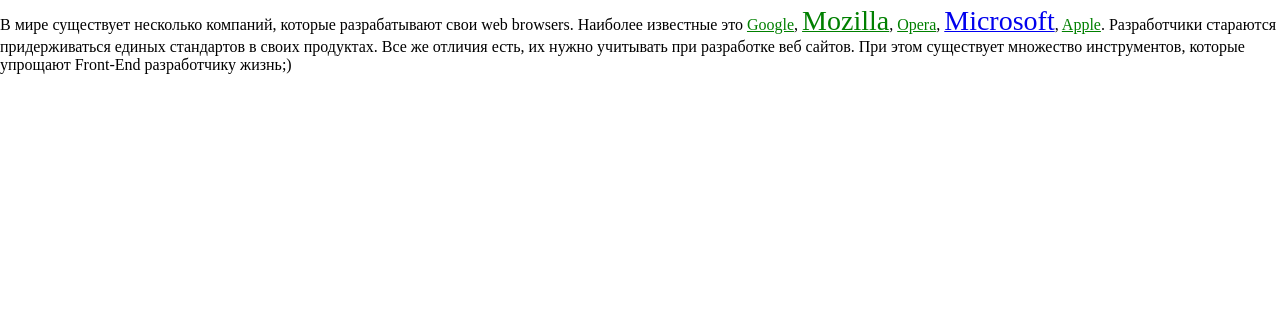
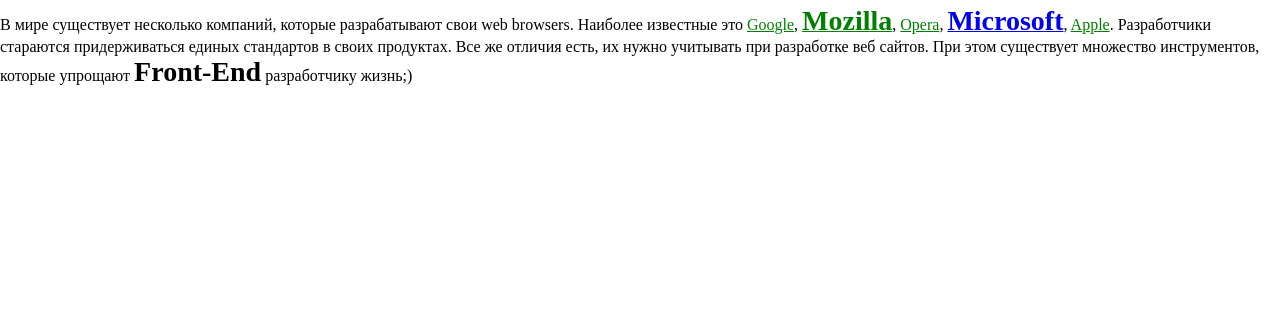
Before and after one commit to taniakononenko23/vscode-git-test11, a plain HTML site: page index.html in a window 1280 px wide. Shown: the part 484-800 px from the top of the page. Drawn offline with nearby package versions, Linux system fonts and the light colour scheme.

Commit message:
add init files

```diff
--- a/selectors.css
+++ b/selectors.css
@@ -17,3 +17,7 @@ ul li[data-description~="even"] {
   font-size: 24px;
   background-color: grey;
 }
+span[lang|="en"] {
+  font-weight: bold;
+  font-size: 28px;
+}
```
